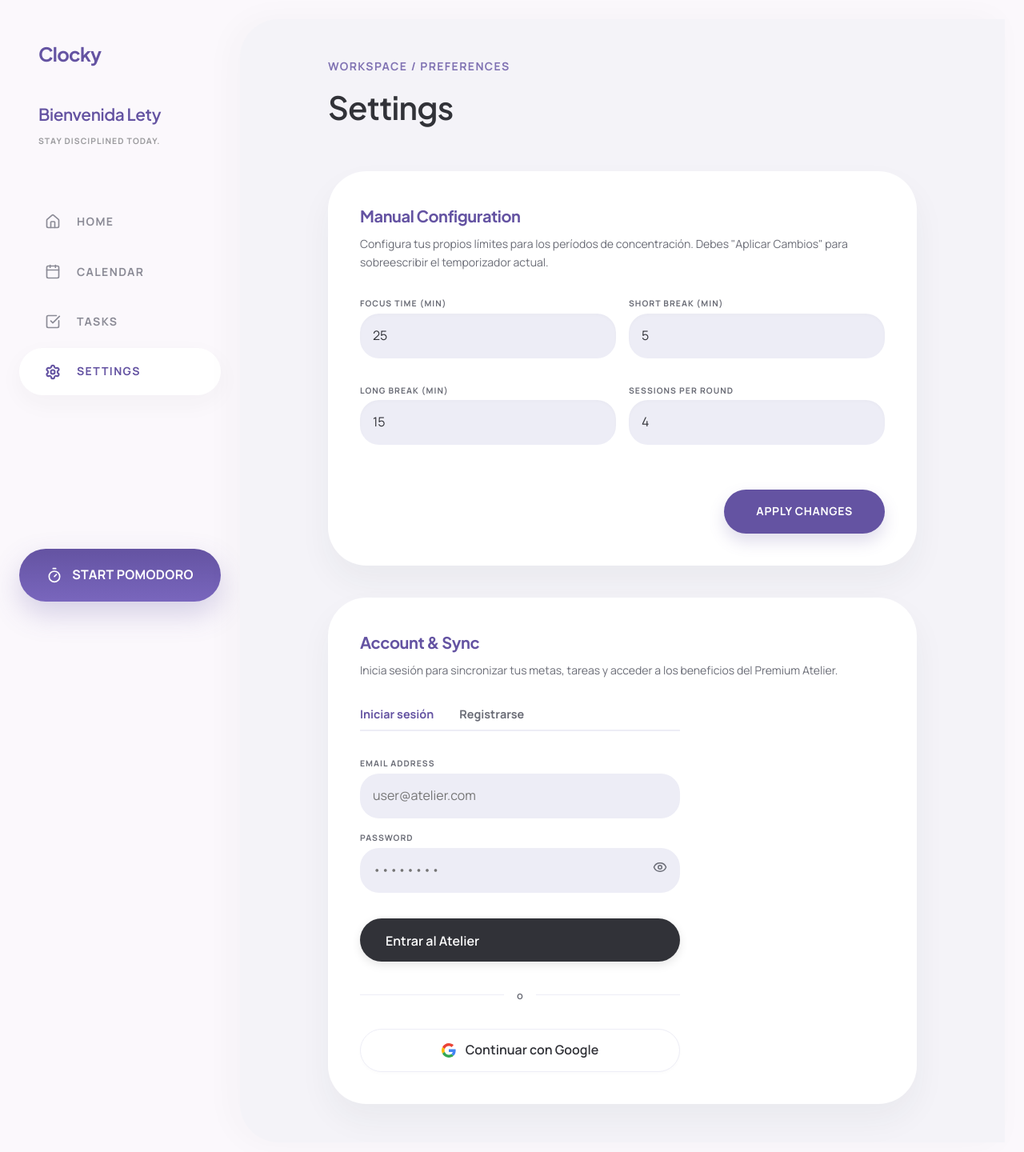
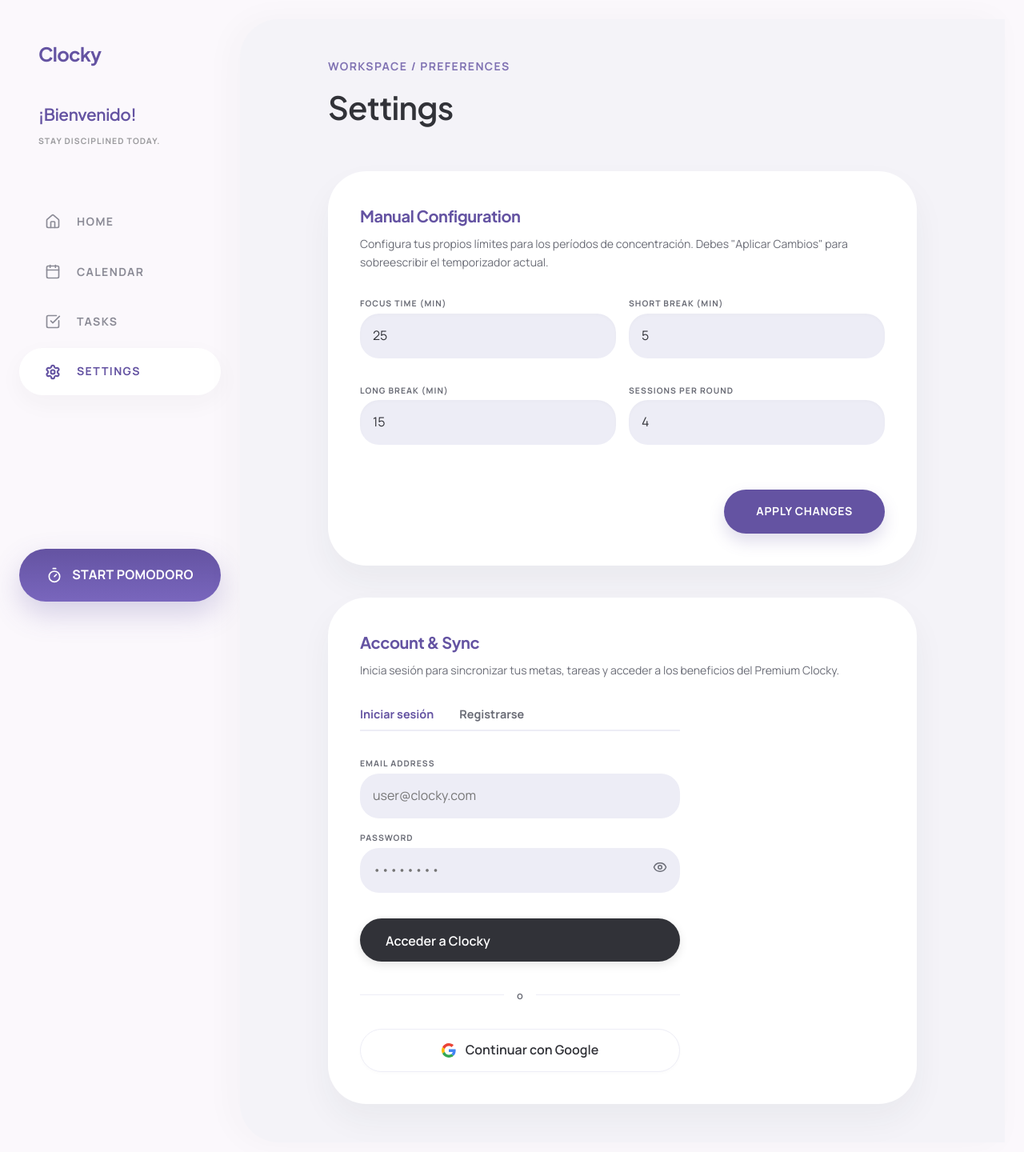
Before and after one commit to andres-pi/ai-pomodoro-planner, a Next.js app: page /settings in a window 1280 px wide. Shown: the top 1440 px of the page at 80% size. Built offline with nearby package versions, Linux system fonts and the light colour scheme; no server answers.

Commit message:
feat(ui): change app name and personalized welcome greeting

```diff
--- a/src/app/layout.tsx
+++ b/src/app/layout.tsx
@@ -17,7 +17,7 @@
 });
 
 export const metadata: Metadata = {
-  title: "The Atelier | AI Planner",
+  title: "Clocky | AI Planner",
   description: "A disciplined sweetheart environment to focus.",
 };
 
--- a/src/components/AuthOverlay.tsx
+++ b/src/components/AuthOverlay.tsx
@@ -10,7 +10,7 @@
   if (status === "loading") {
     return (
       <div style={{ position: 'absolute', inset: 0, display: 'flex', alignItems: 'center', justifyContent: 'center', backgroundColor: 'var(--color-surface-container-low)' }}>
-             <p className="text-label-disciplined" style={{color: 'var(--color-primary)'}}>Cargando Sesión...</p>
+        <p className="text-label-disciplined" style={{ color: 'var(--color-primary)' }}>Cargando Sesión...</p>
       </div>
     );
   }
@@ -49,7 +49,7 @@
               <Lock size={32} color="var(--color-primary)" />
             </div>
             <h2 style={{ fontSize: '2rem', fontWeight: 700, color: 'var(--color-on-surface)', letterSpacing: '-0.02em', marginBottom: '1rem' }}>
-              Premium Atelier
+              Clocky Fan
             </h2>
             <p style={{ color: '#6A6C76', fontSize: '1rem', lineHeight: 1.6, marginBottom: '2.5rem' }}>
               Esta función es exclusiva para usuarios. Inicia sesión para guardar tus eventos, medir tu disciplina y sincronizar tu racha en la nube.
@@ -59,7 +59,7 @@
                 backgroundColor: 'var(--color-on-surface)', color: 'white', padding: '1rem 2rem', borderRadius: 'var(--radius-full)', fontWeight: 600, width: '100%', fontFamily: 'var(--font-body)', fontSize: '1rem',
                 boxShadow: '0 10px 20px rgba(0,0,0,0.1)', cursor: 'pointer'
               }}>
-                Ir a Autenticación
+                Iniciar Sesión
               </button>
             </Link>
           </div>
--- a/src/components/SettingsPanel.tsx
+++ b/src/components/SettingsPanel.tsx
@@ -149,7 +149,7 @@
             Account & Sync
           </h3>
           <p style={{ color: '#6A6C76', fontSize: '0.875rem', marginTop: '0.5rem' }}>
-            Inicia sesión para sincronizar tus metas, tareas y acceder a los beneficios del Premium Atelier.
+            Inicia sesión para sincronizar tus metas, tareas y acceder a los beneficios del Premium Clocky.
           </p>
         </div>
 
@@ -160,7 +160,7 @@
                 <User color="var(--color-primary)" />
               </div>
               <div>
-                <h4 style={{ fontWeight: 700, color: 'var(--color-on-surface)' }}>{session?.user?.name || 'Atelier Member'}</h4>
+                <h4 style={{ fontWeight: 700, color: 'var(--color-on-surface)' }}>{session?.user?.name || 'Clocky Member'}</h4>
                 <span style={{ fontSize: '0.8rem', color: '#6A6C76' }}>{session?.user?.email}</span>
               </div>
             </div>
@@ -196,7 +196,7 @@
 
               <div style={{ display: 'flex', flexDirection: 'column', gap: '0.25rem' }}>
                 <label className="text-label-disciplined" style={{ color: '#6A6C76', fontSize: '0.65rem' }}>EMAIL ADDRESS</label>
-                <input type="email" value={email} onChange={(e) => setEmail(e.target.value)} required placeholder="user@atelier.com" style={{ width: '100%', backgroundColor: 'var(--color-surface-container-high)', border: 'none', borderBottom: '2px solid transparent', borderRadius: 'var(--radius-md)', padding: '1rem', fontSize: '1rem', fontFamily: 'var(--font-body)', outline: 'none', transition: 'all 0.3s' }} onFocus={(e) => e.target.style.borderBottom = '2px solid var(--color-primary)'} onBlur={(e) => e.target.style.borderBottom = '2px solid transparent'} />
+                <input type="email" value={email} onChange={(e) => setEmail(e.target.value)} required placeholder="user@clocky.com" style={{ width: '100%', backgroundColor: 'var(--color-surface-container-high)', border: 'none', borderBottom: '2px solid transparent', borderRadius: 'var(--radius-md)', padding: '1rem', fontSize: '1rem', fontFamily: 'var(--font-body)', outline: 'none', transition: 'all 0.3s' }} onFocus={(e) => e.target.style.borderBottom = '2px solid var(--color-primary)'} onBlur={(e) => e.target.style.borderBottom = '2px solid transparent'} />
               </div>
 
               <div style={{ display: 'flex', flexDirection: 'column', gap: '0.25rem', position: 'relative' }}>
@@ -208,7 +208,7 @@
               </div>
 
               <button type="submit" disabled={status === "loading"} style={{ backgroundColor: 'var(--color-on-surface)', color: 'white', padding: '1rem 2rem', borderRadius: 'var(--radius-full)', fontWeight: 600, height: '54px', cursor: 'pointer', marginTop: '1rem', boxShadow: '0 4px 12px rgba(0,0,0,0.1)' }}>
-                {status === "loading" ? "Cargando..." : (authMode === 'login' ? "Entrar al Atelier" : "Crear mi cuenta")}
+                {status === "loading" ? "Cargando..." : (authMode === 'login' ? "Acceder a Clocky" : "Crear mi cuenta")}
               </button>
 
               <div style={{ display: 'flex', alignItems: 'center', margin: '1rem 0' }}>
--- a/src/components/Sidebar.tsx
+++ b/src/components/Sidebar.tsx
@@ -2,6 +2,7 @@
 import React from 'react';
 import Link from 'next/link';
 import { usePathname } from 'next/navigation';
+import { useSession } from 'next-auth/react';
 import { Home, Calendar as CalendarIcon, CheckSquare, Settings, Timer } from 'lucide-react';
 
 const NavItem = ({ icon: Icon, label, href }: any) => {
@@ -32,6 +33,10 @@
 };
 
 export default function Sidebar() {
+  const { data: session } = useSession();
+  const userName = session?.user?.name ? session.user.name.split(' ')[0] : null;
+  const welcomeText = userName ? `¡Me alegra verte de nuevo, ${userName}!` : '¡Bienvenido!';
+
   return (
     <aside style={{
       width: '300px',
@@ -49,7 +54,7 @@
           Clocky
         </h2>
         <div style={{ marginTop: '2.5rem' }}>
-            <h3 style={{ fontSize: '1.3rem', color: 'var(--color-primary)', fontWeight: 600 }}>Bienvenida Lety</h3>
+          <h3 style={{ fontSize: '1.3rem', color: 'var(--color-primary)', fontWeight: 600 }}>{welcomeText}</h3>
           <p className="text-label-disciplined" style={{ fontSize: '0.65rem', color: '#9a9a9d', marginTop: '0.5rem' }}>
             STAY DISCIPLINED TODAY.
           </p>
```
Lines whose indentation alone changed are shown as unchanged.
